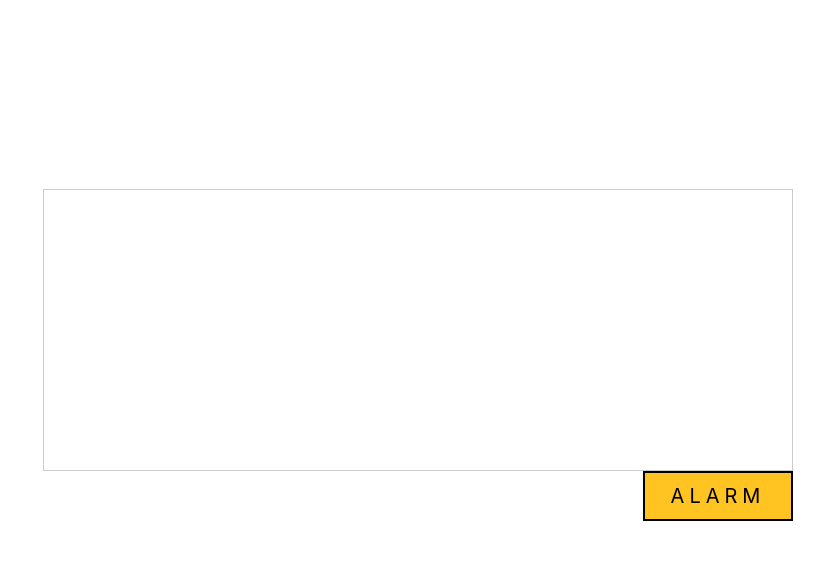
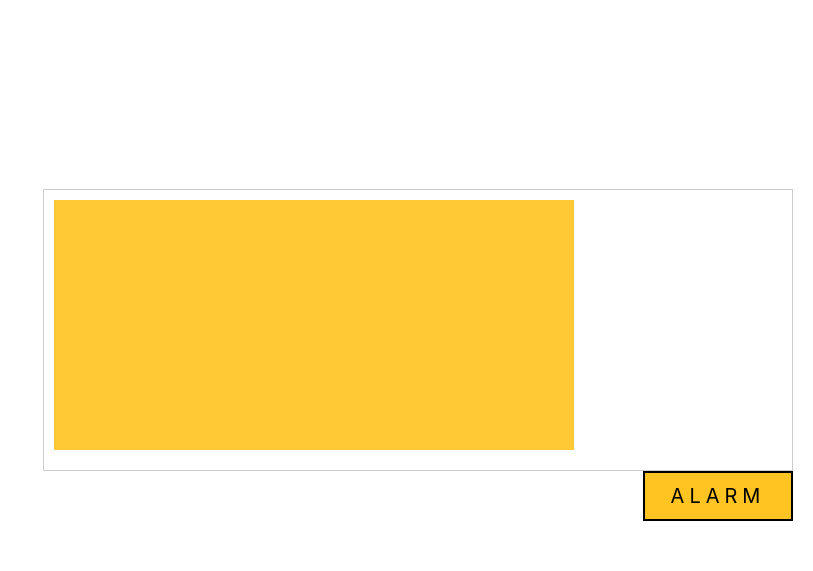
Before and after one commit to MoseykovIgnat/DiplomaWEB, a Django app: page /slowcontrol/alert/ in a window 1280 px wide. Shown: the part 229-800 px from the top of the page, without its empty margins (467-1280 px from the left). Run offline with Django 3.2, Linux system fonts and the light colour scheme; the visitor is signed in with stand-in values (Sample User, id 1); data that the repository does not hold is empty; some libraries are stand-ins or nearby versions.

Commit message:
music test

```diff
--- a/control/static/css/styles.css
+++ b/control/static/css/styles.css
@@ -201,3 +201,15 @@ path.link:hover{
 	background: #ccc;
 	cursor: pointer;
 }
+
+#required {
+	background-color: #ff6666;
+}
+
+#nonrequired {
+	background-color: #d9d926;
+}
+
+[data-toggle="toggle"] {
+	display: none;
+}
--- a/control/static/css/styles_for_alert.css
+++ b/control/static/css/styles_for_alert.css
@@ -21,19 +21,7 @@ td, th {
 	color: #fff;
 }
 
-#required {
-	background-color: #ff6666;
-}
-
-#nonrequired {
-	background-color: #d9d926;
-}
 
 .label tr td label {
 	display: block;
 }
-
-
-[data-toggle="toggle"] {
-	display: none;
-}
--- a/control/templates/base.html
+++ b/control/templates/base.html
@@ -110,7 +110,7 @@
   <tbody>
   <tr>
     <td>
-       <div style="width:520px; height:250px; overflow:auto; margin-bottom: 10px">
+       <div style="width:520px; height:250px; overflow:auto; margin-bottom: 10px;  background: #ffc421; opacity: 0.9; border: solid; border-color: #ffc421">
          <table class="table table-condensed table-hover shadow p-4 mb-4 bg-white" id="alert_table">
 {#                        <tbody class="labels">#}
 {#							<tr id="nonrequired">#}
```
